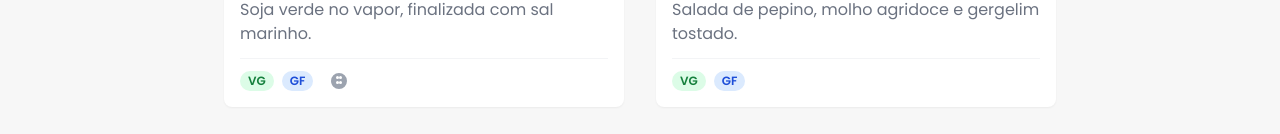
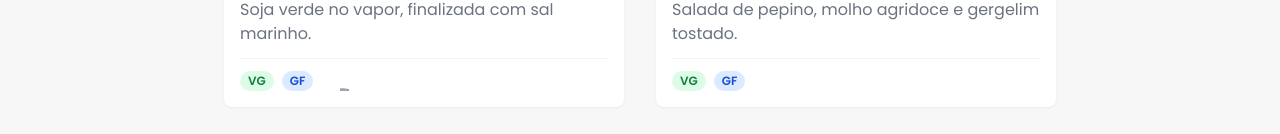
Before and after one commit to nicksonsantos-sys/Trabalho-facul, a React (Vite) app: page / in a window 1280 px wide. Shown: the part 666-800 px from the top of the page. Built offline with nearby package versions, Linux system fonts and the light colour scheme.

Commit message:
Update Icons.tsx

```diff
--- a/components/Icons.tsx
+++ b/components/Icons.tsx
@@ -33,8 +33,10 @@ export const StarIcon = createIcon<IconProps>(({ className, title }) => (
 
 // FIX: Removed trailing comma from generic type argument list.
 export const SoyIcon = createIcon<IconProps>(({ className, title }) => (
-  <BaseIcon className={className} title={title}>
-    <path d="M10 2a8 8 0 00-8 8c0 2.21.9 4.21 2.34 5.66A8 8 0 0010 18a8 8 0 005.66-2.34A8 8 0 0018 10a8 8 0 00-8-8zm-1.5 11a1.5 1.5 0 110-3 1.5 1.5 0 010 3zm3 0a1.5 1.5 0 110-3 1.5 1.5 0 010 3zm-3-5a1.5 1.5 0 110-3 1.5 1.5 0 010 3zm3 0a1.5 1.5 0 110-3 1.5 1.5 0 010 3z" />
+  <BaseIcon className={className} title={title} viewBox="0 0 48 48">
+    <path fill="currentColor" d="M30 4c-5.918 5.918-4.992 16.516-4.992 16.516S39.952 19.043 45 14s5.008-16.438 5.008-16.438S40.918 0.082 35 6Z" />
+    <path fill="currentColor" d="M25 21c4.864 4.856 3.766 13.886 3.766 13.886s-9.018 1.104-13.886-3.766c-4.864-4.856-3.764-13.886-3.764-13.886S20.136 16.144 25 21Z" />
+    <path stroke="currentColor" strokeLinecap="round" strokeLinejoin="round" strokeWidth="4" d="M25 4v40" />
   </BaseIcon>
 ));
 
```
